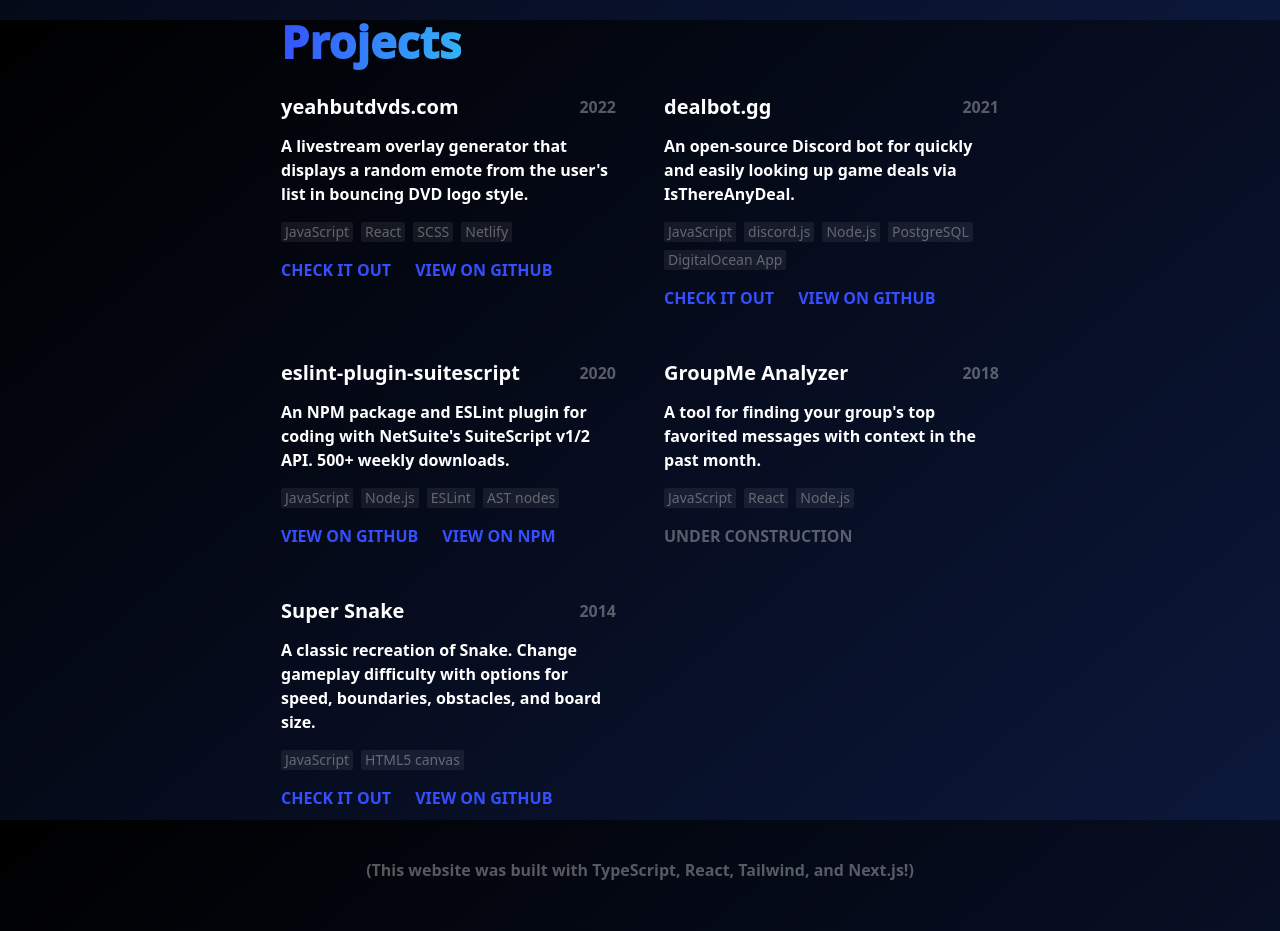
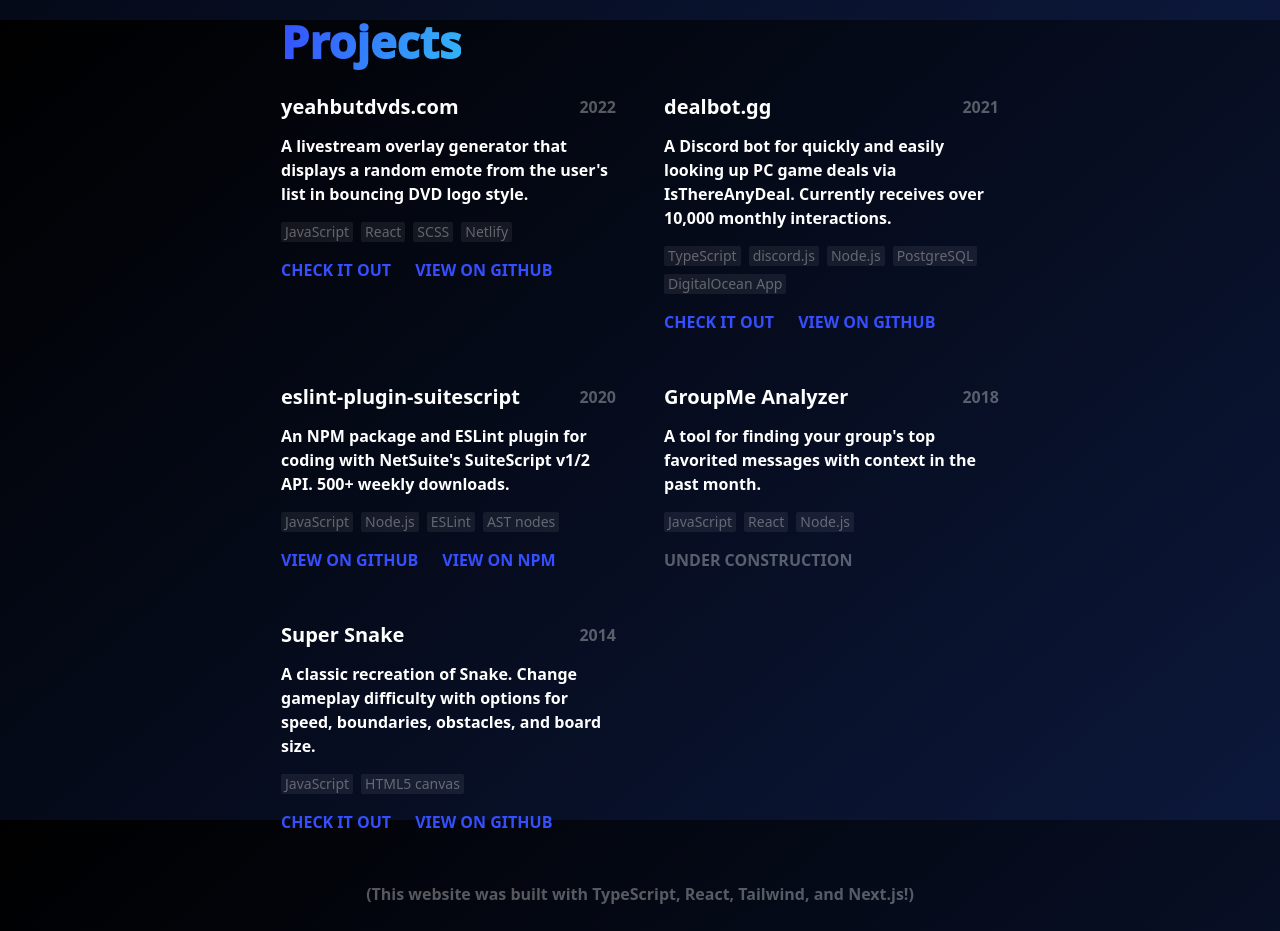
Before and after one commit to acdvs/acdvs.dev, a Next.js app: page / in a window 1280 px wide. Shown: the part 1580-2511 px from the top of the page. Built offline with nearby package versions, Linux system fonts and the light colour scheme.

Commit message:
Update dealbot.gg info

```diff
--- a/src/components/sections/Projects.tsx
+++ b/src/components/sections/Projects.tsx
@@ -19,8 +19,8 @@
         <Project
           title="dealbot.gg"
           date="2021"
-          description="An open-source Discord bot for quickly and easily looking up game deals via IsThereAnyDeal."
-          tags={['JavaScript', 'discord.js', 'Node.js', 'PostgreSQL', 'DigitalOcean App']}
+          description="A Discord bot for quickly and easily looking up PC game deals via IsThereAnyDeal. Currently receives over 10,000 monthly interactions."
+          tags={['TypeScript', 'discord.js', 'Node.js', 'PostgreSQL', 'DigitalOcean App']}
           demoURL="https://dealbot.gg"
           githubURL="https://github.com/acdvs/isthereanydeal-lookup"
         />
```
